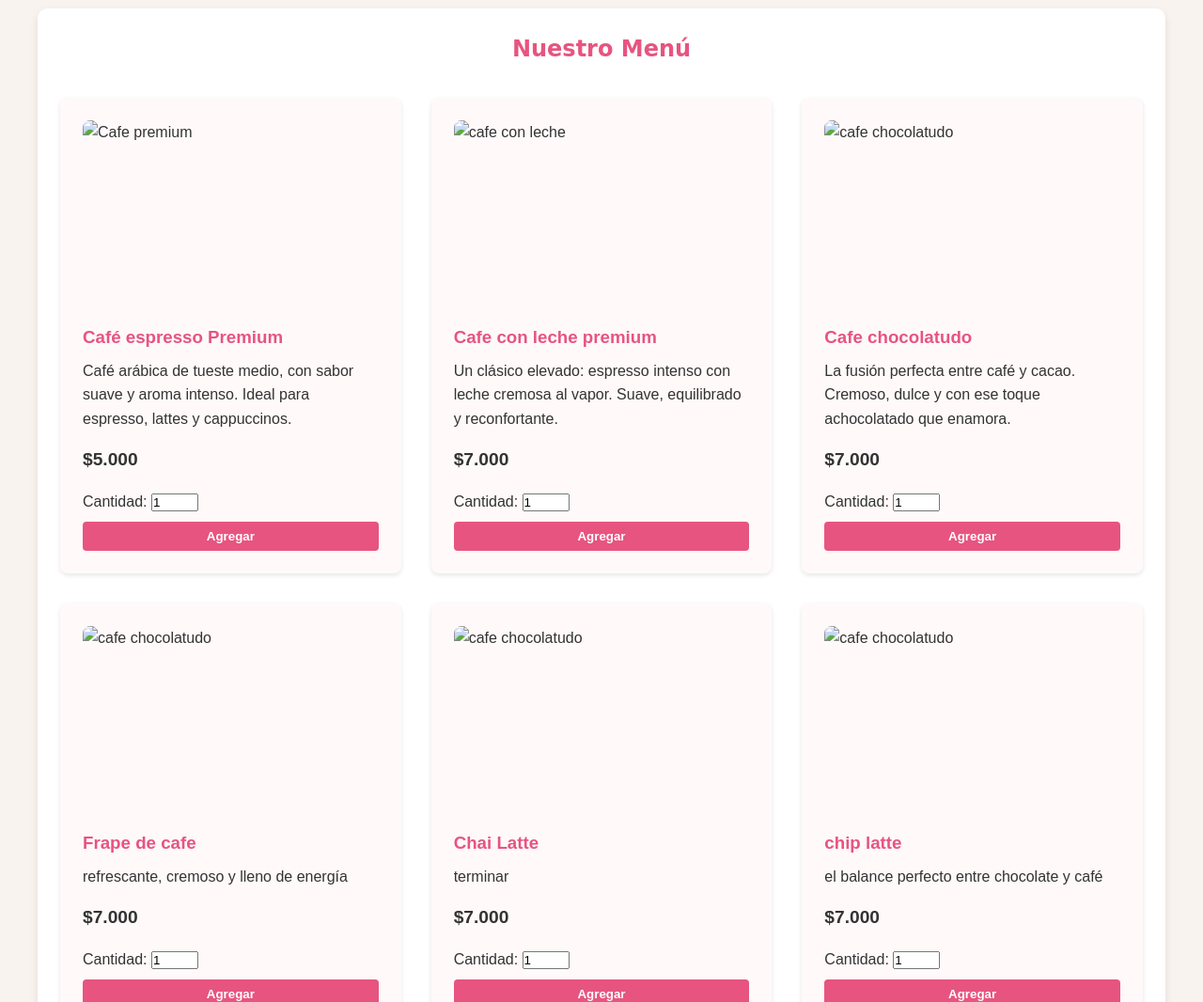
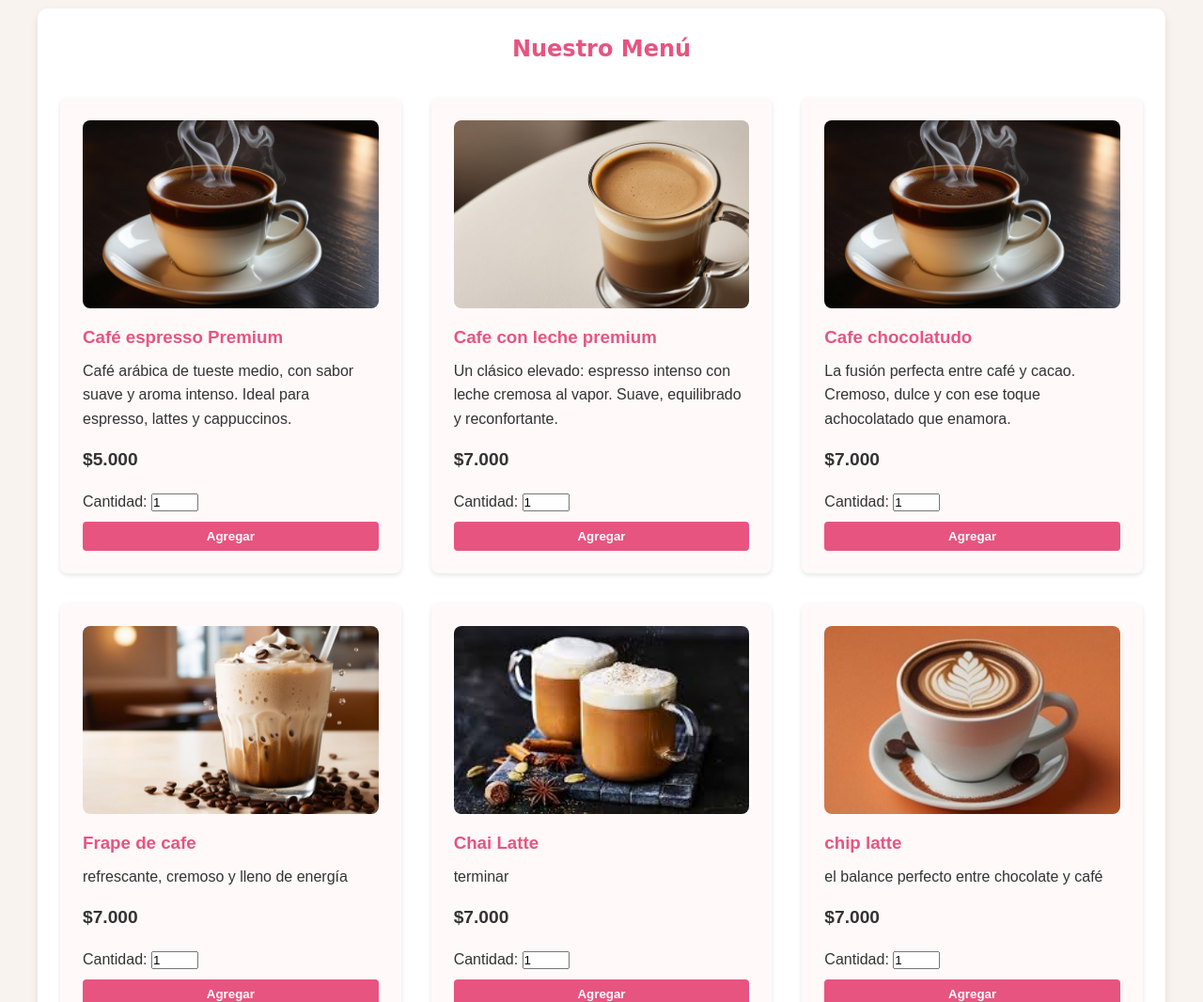
Before and after one commit to POLLO1425/FINAL, a plain HTML site: page carrito.html in a window 1280 px wide. Shown: the part 820-1886 px from the top of the page at 94% size. Drawn offline with Linux system fonts and the light colour scheme; files that its build step writes are made by us from their sources; files whose address does not match are found by name.

Commit message:
Update carrito.html

```diff
--- a/carrito.html
+++ b/carrito.html
@@ -4,7 +4,7 @@
     <meta charset="UTF-8">
     <meta name="viewport" content="width=device-width, initial-scale=1.0">
     <title>Document</title>
-    <link rel="stylesheet" href="../css/carrito.css">
+    <link rel="stylesheet" href="carrito.css">
 </head>
 <body>
     <header>
@@ -58,7 +58,7 @@
         <h2>Nuestro Menú</h2>
         <div class="carta">
             <div class="item">
-                <img src="../IMAGENES/Café espresso Premium  (1).jpg " alt="Cafe premium" class="imagen-menu">
+                <img src="Café espresso Premium  (1).jpg " alt="Cafe premium" class="imagen-menu">
                 <h3>Café espresso Premium</h3>
                 <p>Café arábica de tueste medio, con sabor suave y aroma intenso. Ideal para espresso, lattes y cappuccinos.</p>
                 <span>$5.000</span>
@@ -72,7 +72,7 @@
                 </form>
             </div>
             <div class="item">
-                <img src="../IMAGENES/genere un cafe con leche.jpg" alt="cafe con leche" class="imagen-menu">
+                <img src="genere un cafe con leche.jpg" alt="cafe con leche" class="imagen-menu">
                 <h3>Cafe con leche premium</h3>
                 <p>Un clásico elevado: espresso intenso con leche cremosa al vapor. Suave, equilibrado y reconfortante.</p>
                 <span>$7.000</span>
@@ -86,7 +86,7 @@
                 </form>
             </div>
             <div class="item">
-                <img src="../IMAGENES/CAFE1.jpg" alt="cafe chocolatudo" class="imagen-menu">
+                <img src="CAFE1.jpg" alt="cafe chocolatudo" class="imagen-menu">
                 <h3>Cafe chocolatudo</h3>
                 <p>La fusión perfecta entre café y cacao. Cremoso, dulce y con ese toque achocolatado que enamora.</p>
                 <span>$7.000</span>
@@ -100,7 +100,7 @@
                 </form>
             </div>
             <div class="item">
-                <img src="../IMAGENES/CAFECARRITO.jpg" alt="cafe chocolatudo" class="imagen-menu">
+                <img src="CAFECARRITO.jpg" alt="cafe chocolatudo" class="imagen-menu">
                 <h3>Frape de cafe </h3>
                 <p>refrescante, cremoso y lleno de energía</p>
                 <span>$7.000</span>
@@ -114,7 +114,7 @@
                 </form>
             </div>
             <div class="item">
-                <img src="../IMAGENES/CHAI LATE.jpeg" alt="cafe chocolatudo" class="imagen-menu">
+                <img src="CHAI LATE.jpeg" alt="cafe chocolatudo" class="imagen-menu">
                 <h3>Chai Latte</h3>
                 <p>terminar</p>
                 <span>$7.000</span>
@@ -128,7 +128,7 @@
                 </form>
             </div>
             <div class="item">
-                <img src="../IMAGENES/CHIP LATTE.jpg" alt="cafe chocolatudo" class="imagen-menu">
+                <img src="CHIP LATTE.jpg" alt="cafe chocolatudo" class="imagen-menu">
                 <h3>chip latte </h3>
                 <p>el balance perfecto entre chocolate y café </p>
                 <span>$7.000</span>
@@ -154,6 +154,6 @@
             <p><strong>Email:</strong> info@fresasconcrema.com</p>
         </div>
     </section>
-    <script src="../js/carrito.js"></script>
+    <script src="carrito.js"></script>
 </body>
 </html>
```
